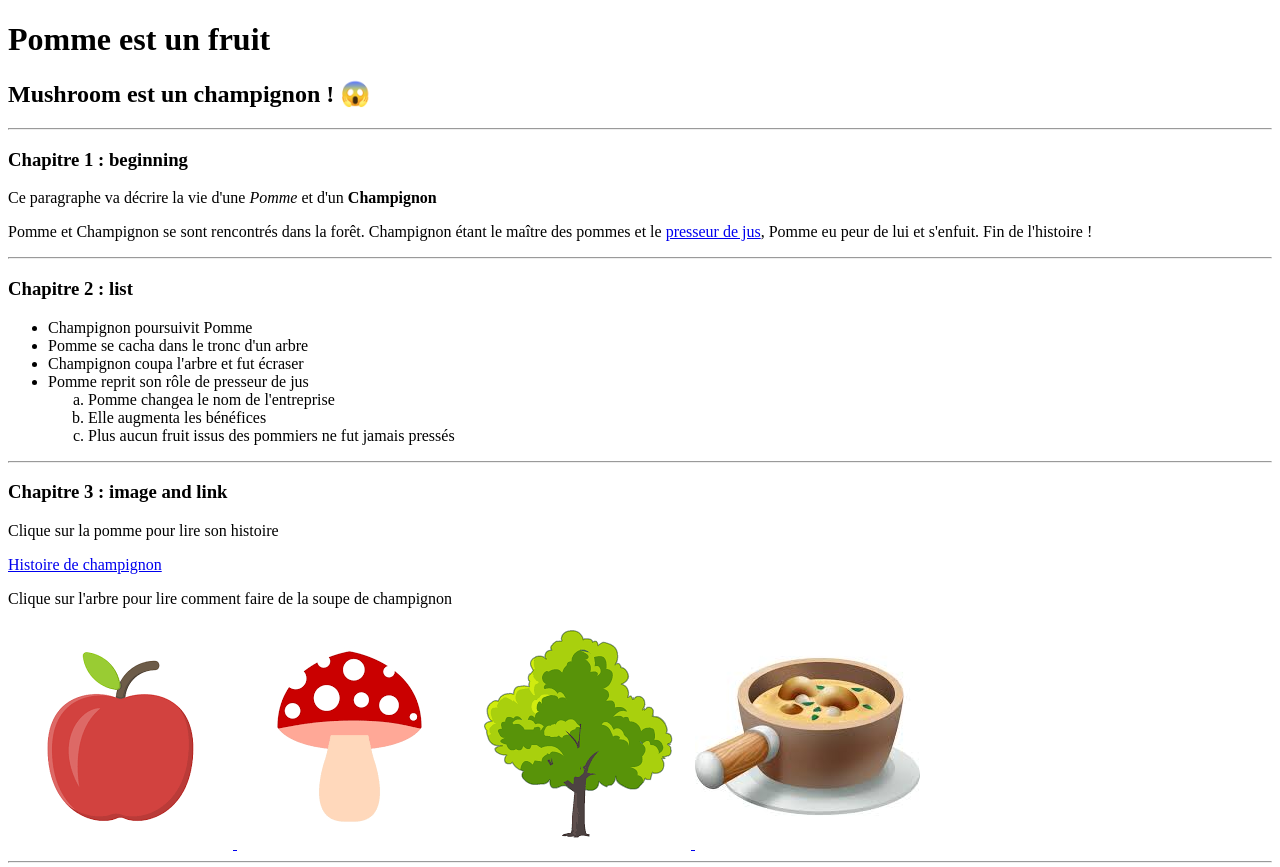
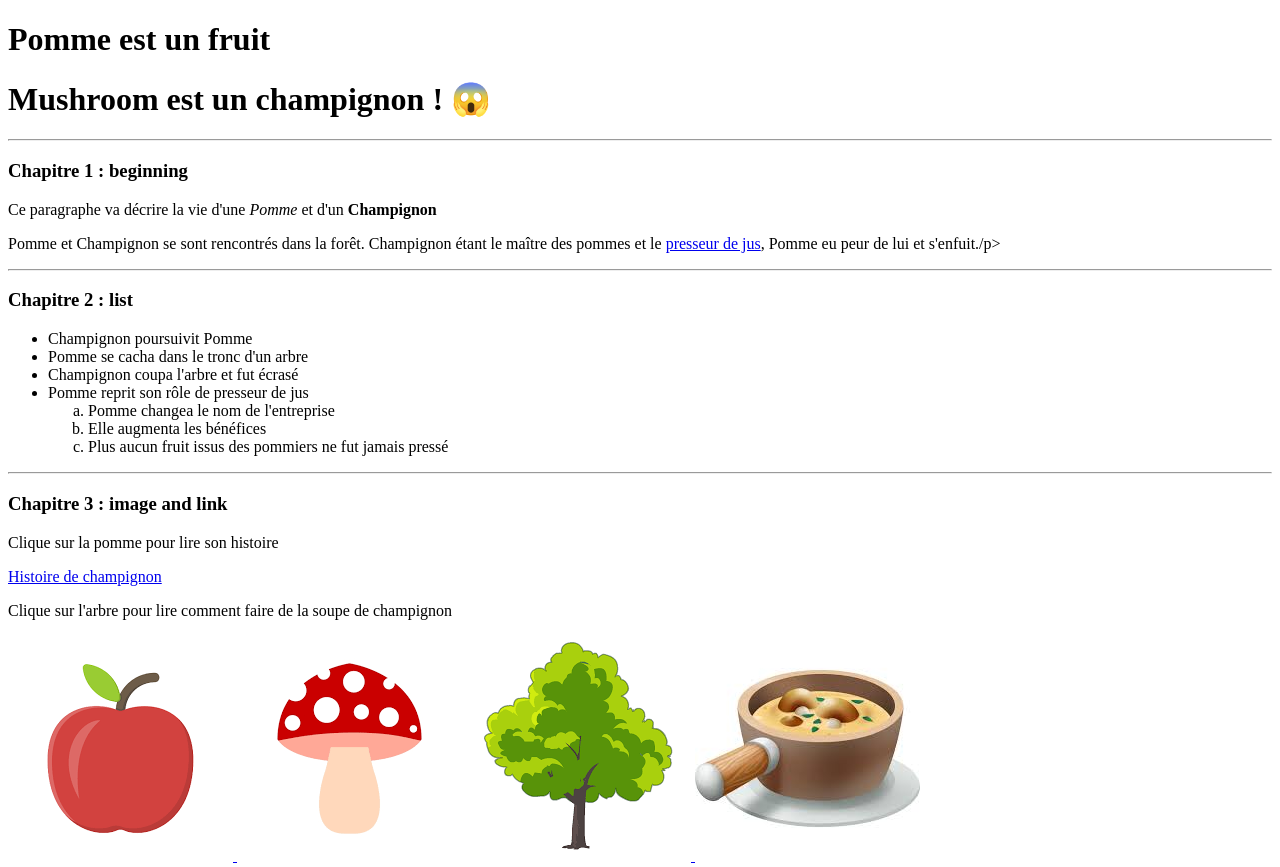
Before and after one commit to AurelieBodart/ExerciceWebDevCourse, a plain HTML site: page index.html in a window 1280 px wide. Shown: the top 867 px of the page. Drawn offline with Linux system fonts and the light colour scheme.

Commit message:
Update index.html

```diff
--- a/index.html
+++ b/index.html
@@ -8,14 +8,14 @@
 
 <body>
   <h1>Pomme est un fruit</h1>
-  <h2>Mushroom est un champignon ! 😱</h2>
+  <h1>Mushroom est un champignon ! 😱</h1>
 
   <hr>
 
   <h3>Chapitre 1 : beginning</h3>
   <p>Ce paragraphe va décrire la vie d'une <em>Pomme</em> et d'un <strong>Champignon</strong></p>
   <p>Pomme et Champignon se sont rencontrés dans la forêt.
-    Champignon étant le maître des pommes et le <a href="https://www.youtube.com/watch?v=DLHn15Xppvo">presseur de jus</a>, Pomme eu peur de lui et s'enfuit. Fin de l'histoire !</p>
+    Champignon étant le maître des pommes et le <a href="https://www.youtube.com/watch?v=DLHn15Xppvo">presseur de jus</a>, Pomme eu peur de lui et s'enfuit./p>
 
   <hr>
 
@@ -23,12 +23,12 @@
   <ul>
     <li>Champignon poursuivit Pomme</li>
     <li>Pomme se cacha dans le tronc d'un arbre</li>
-    <li>Champignon coupa l'arbre et fut écraser</li>
+    <li>Champignon coupa l'arbre et fut écrasé</li>
     <li>Pomme reprit son rôle de presseur de jus</li>
     <ol type="a">
       <li>Pomme changea le nom de l'entreprise</li>
       <li>Elle augmenta les bénéfices</li>
-      <li>Plus aucun fruit issus des pommiers ne fut jamais pressés</li>
+      <li>Plus aucun fruit issus des pommiers ne fut jamais pressé</li>
     </ol>
   </ul>
 
```
